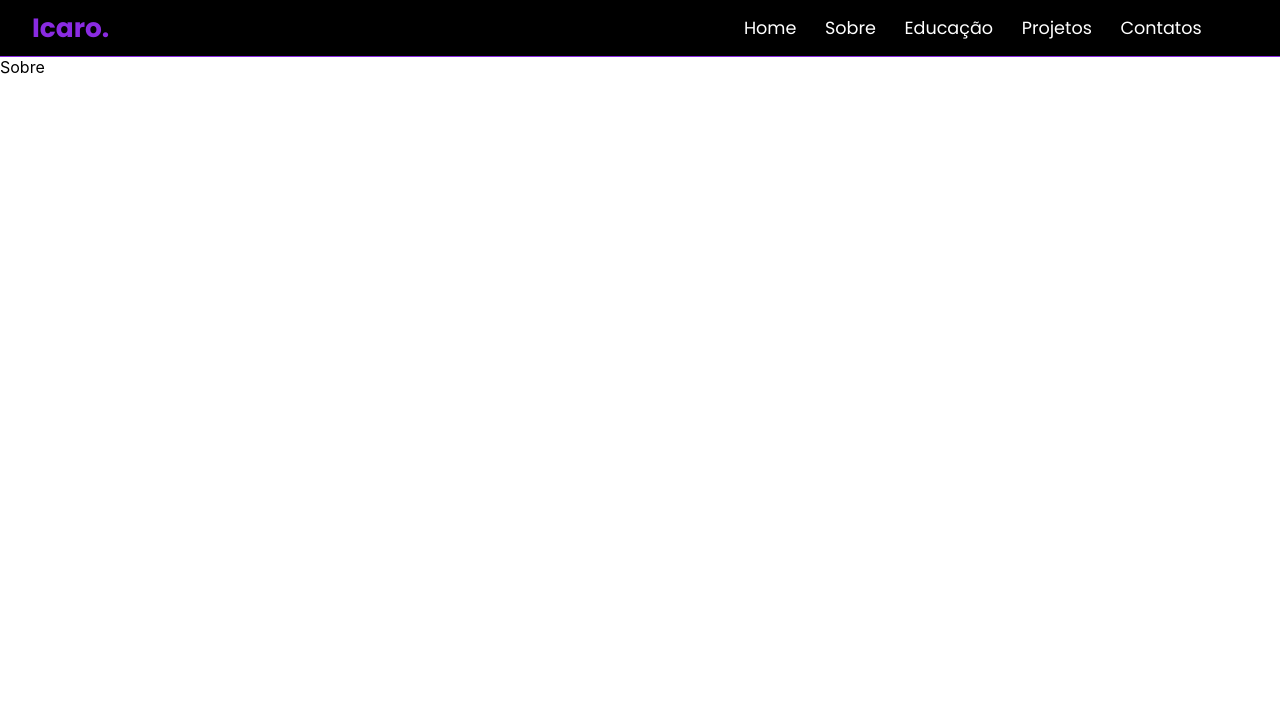
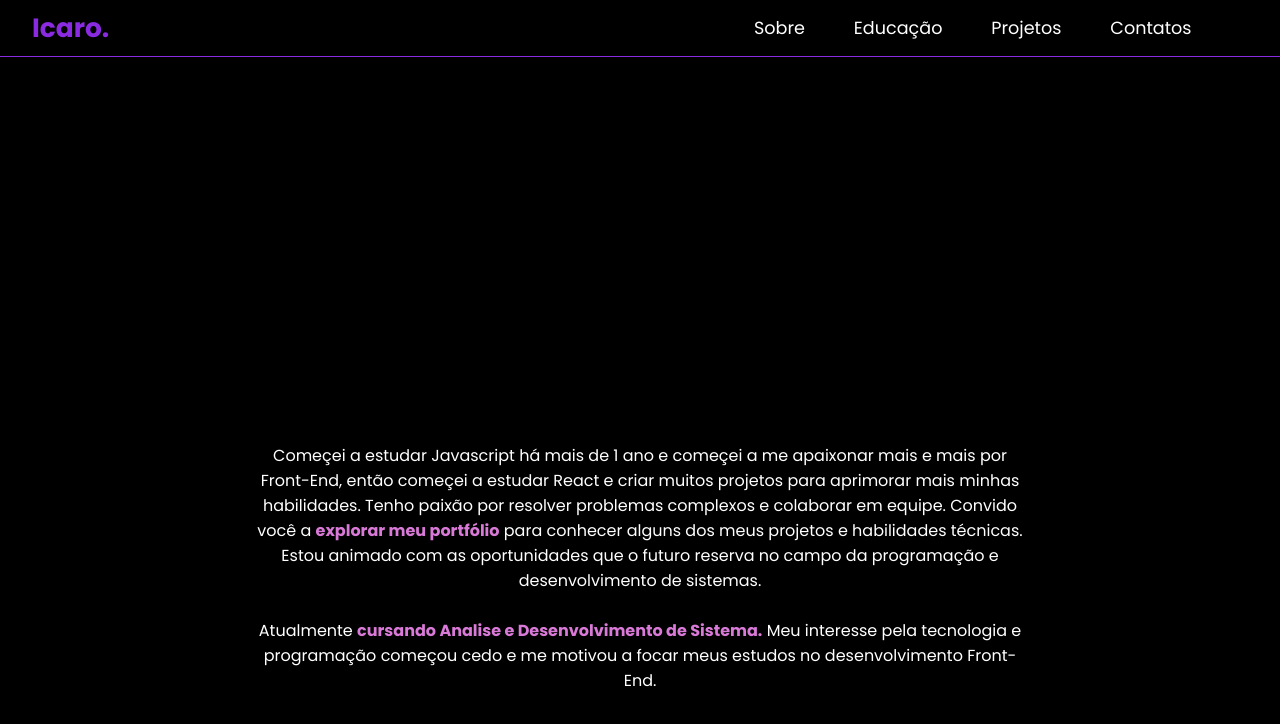
Before and after one commit to IcaroSLV/personal-portfolio, a React (Create React App) app: page /sobre in a window 1280 px wide. Shown: the top 724 px of the page. Built offline with nearby package versions, Linux system fonts and the light colour scheme; no server answers.

Commit message:
About page done

```diff
--- a/src/App.js
+++ b/src/App.js
@@ -19,7 +19,7 @@ function App() {
         <NavBar/>
 
         <Routes>
-        <Route path='/home' element={<Home/>}/>
+          <Route exact path='/' element={<Home/>}/>
           <Route path='/sobre' element={<Sobre/>}/>
           <Route path='/educacao' element={<Educacao/>}/>
           <Route path='/projetos' element={<Projetos/>}/>
--- a/src/Pages/Sobre.js
+++ b/src/Pages/Sobre.js
@@ -1,5 +1,43 @@
+import { useState, useEffect } from "react"
+import {Link} from 'react-router-dom'
+
+import styles from './Sobre.module.css'
+
 function Sobre() {
-    return(<div>Sobre</div>)
+
+    const [dataAPI, setDataAPI] = useState()
+
+    useEffect(() => {
+        fetch(`https://api.github.com/users/IcaroSLV`)
+        .then(resp => resp.json())
+        .then(data => setDataAPI(data))
+        .catch(err => console.log(err))
+    })
+
+
+
+    return(
+        <div className={styles.AboutContainer}>
+            <div className={styles.Container}>
+                <div className={styles.ImgContainer}>
+                    <img src={dataAPI && dataAPI.avatar_url}></img>
+                </div>
+                <div className={styles.DescriptionContainer}>
+                    <p>
+                        Começei a estudar Javascript há mais de 1 ano e começei a me apaixonar mais e mais por Front-End,
+                        então começei a estudar React e criar muitos projetos para aprimorar mais minhas habilidades.
+                        Tenho paixão por resolver problemas complexos e colaborar em equipe.
+                        Convido você a <span><Link to={'/projetos'}>explorar meu portfólio</Link></span> para conhecer alguns dos meus projetos e habilidades técnicas.
+                        Estou animado com as oportunidades que o futuro reserva no campo da programação e desenvolvimento de sistemas.
+                        <br/>
+                        <br/>
+                        Atualmente <span><Link to={"/educacao"}>cursando Analise e Desenvolvimento de Sistema.</Link></span> Meu interesse pela tecnologia e programação começou cedo
+                        e me motivou a focar meus estudos no desenvolvimento Front-End.
+                    </p>
+                </div>
+            </div>
+        </div>
+    )
 }
 
 export default Sobre
--- /dev/null
+++ b/src/Pages/Sobre.module.css
@@ -0,0 +1,57 @@
+@import url('https://fonts.googleapis.com/css2?family=Poppins:ital,wght@0,100;0,200;0,300;0,400;0,500;0,600;0,700;0,800;0,900;1,100;1,200;1,300;1,400;1,500;1,600;1,700;1,800;1,900&display=swap');
+
+
+.AboutContainer {
+    background-color: black;
+    height: 100%;
+    color: white;
+    display: flex;
+    align-items: center;
+    font-family: 'Poppins', sans-serif;
+
+}
+
+.Container {
+    width: 100%;
+    display: flex;
+    justify-content: center;
+    align-items: center;
+    flex-direction: column;
+    position: relative;
+    gap: 2em;
+    top: 10px;
+    opacity: 0;
+    animation: ShowContainer 1s forwards;
+}
+
+@keyframes ShowContainer {
+    0% {
+        top: 15px;
+        opacity: 0;
+    }
+
+    100% {
+        top: 0px;
+        opacity: 1;
+    }
+}
+
+.ImgContainer img {
+    height: 15em;
+    border-radius: 100%;
+}
+
+.DescriptionContainer {
+    width: 60%;
+    text-align: center;
+}
+
+span a {
+    text-decoration: none;
+    color: #da7ad8;
+    font-weight: bold;
+}
+
+span a:hover {
+    color: #b04ebd;
+}
--- a/src/components/NavBar.js
+++ b/src/components/NavBar.js
@@ -6,10 +6,9 @@ function NavBar() {
     return(
     <nav className={styles.NavBar}>
         <div>
-            <Link to='/home'><h1>Icaro.</h1></Link>
+            <Link to='/'><h1>Icaro.</h1></Link>
         </div>
         <div className={styles.buttonList}>
-            <Link to='/home'>Home</Link>
             <Link to='/sobre'>Sobre</Link>
             <Link to='/educacao'>Educação</Link>
             <Link to='/projetos'>Projetos</Link>
--- a/src/components/NavBar.module.css
+++ b/src/components/NavBar.module.css
@@ -36,8 +36,6 @@
     color: #d9a7d8;
 }
 
-
-
 .buttonList {
     display: flex;
     justify-content: space-around;
```
